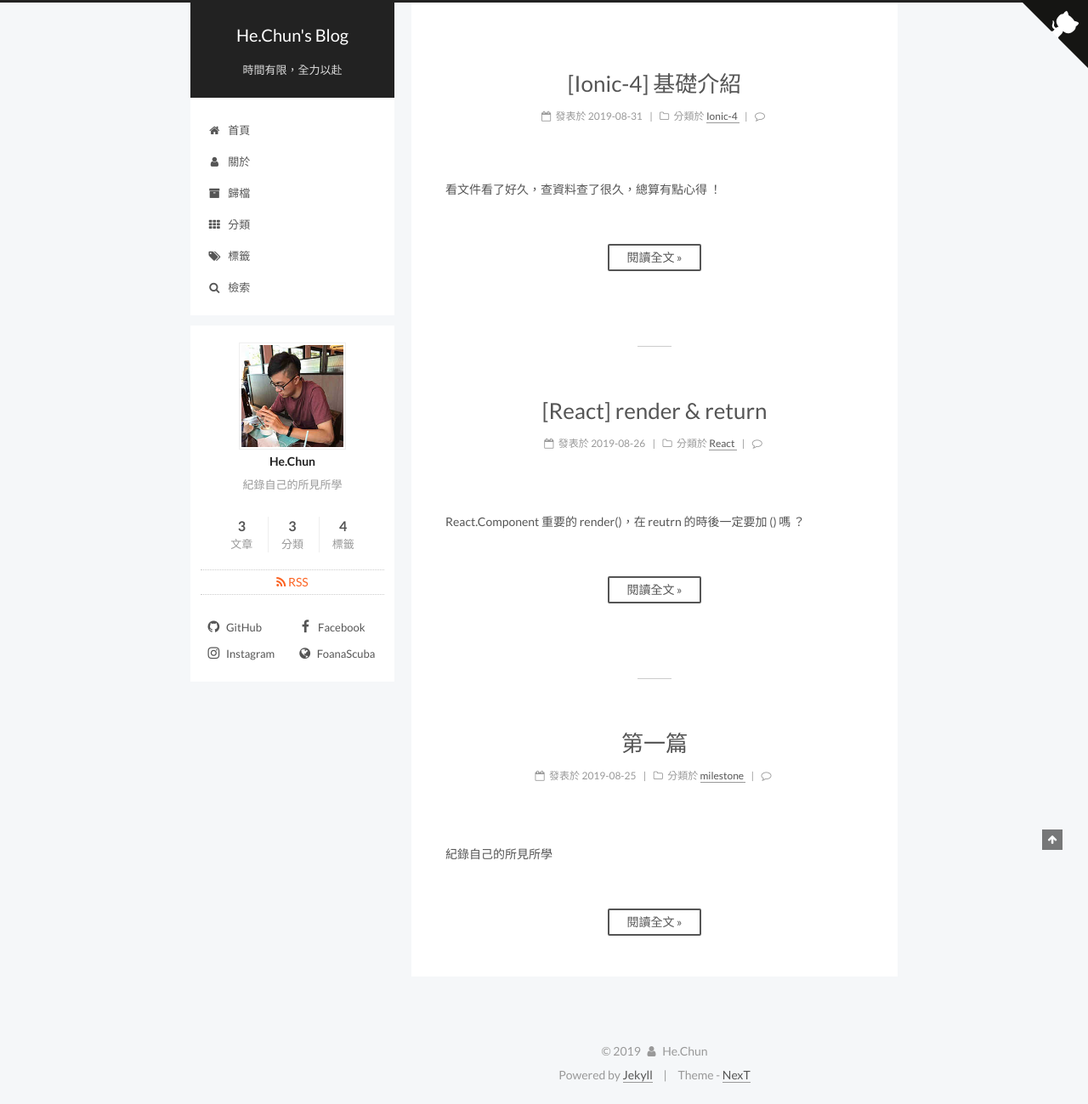
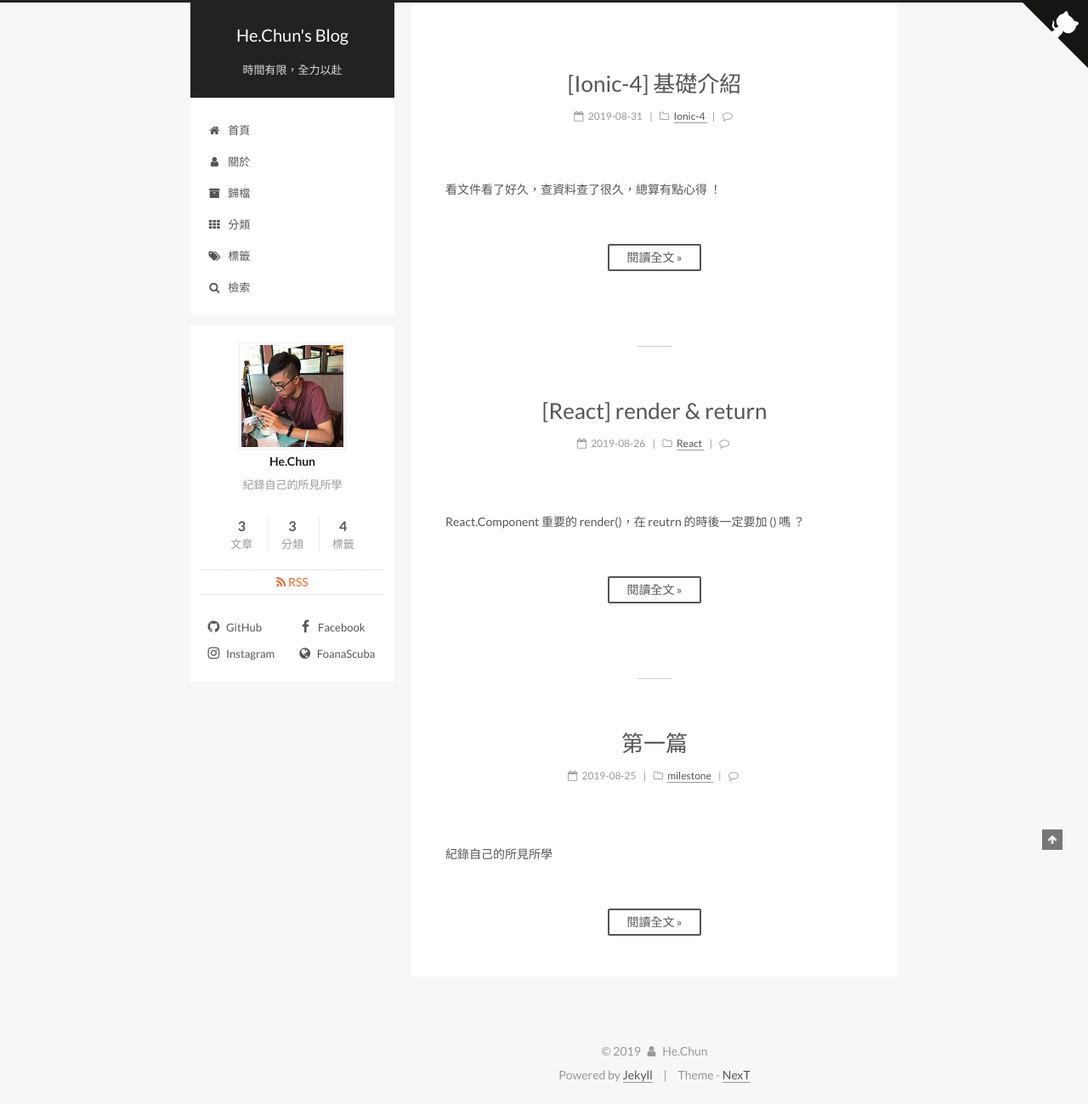
Before and after one commit to hochun836/hochun836.github.io, a Jekyll site: the page built from index.html, in a window 1280 px wide. Shown: the whole page at 85% size. Built offline with Jekyll 4.4.1, drawn with Linux system fonts in a browser that asks for light colours; the list of posts is cut into pages by our own code; comment, search, counter and statistics services are not loaded.

Commit message:
調整版面
1. post 訊息文字更改
2. b2t 總是顯示
3. 調整 iMessage 按鈕

```diff
--- a/_data/languages/zh-tw.yml
+++ b/_data/languages/zh-tw.yml
@@ -29,8 +29,8 @@ post:
   created: 創建於
   modified: 更新於
   sticky: 置頂
-  posted: 發表於
-  in: 分類於
+  posted:
+  in:
   read_more: 閱讀全文
   untitled: 未命名
   toc_empty: 此文章未包含目錄
--- a/_includes/_layout.html
+++ b/_includes/_layout.html
@@ -97,9 +97,7 @@
     </script>
 
     <!-- Your customer chat code -->
-    <div class="fb-customerchat" attribution=setup_tool page_id="100147408088801"
-      logged_in_greeting="有程式上的問題都歡迎提出 😁😁😁" logged_out_greeting="有程式上的問題都歡迎提出 😁😁😁">
-    </div>
+    <div class="fb-customerchat" attribution=setup_tool page_id="100147408088801"></div>
 
     <main id="main" class="main">
       <div class="main-inner">
--- a/_sass/_common/components/back-to-top.scss
+++ b/_sass/_common/components/back-to-top.scss
@@ -17,12 +17,12 @@
     transition-property: bottom;
     @include the-transition();
 
-    @include mobile() {
-      display: none;
-    }
-    @include tablet() {
-      display: none;
-    }
+    // @include mobile() {
+    //   display: none;
+    // }
+    // @include tablet() {
+    //   display: none;
+    // }
 
     &.back-to-top-on {
       bottom: $b2t-position-bottom-on;
--- a/_sass/_custom/custom.scss
+++ b/_sass/_custom/custom.scss
@@ -1 +1,4 @@
 // Custom styles.
+.fb_dialog {
+    left: 0;
+}
```
